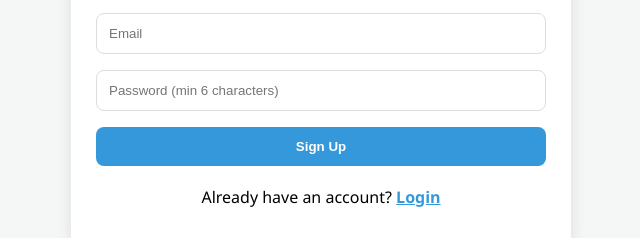
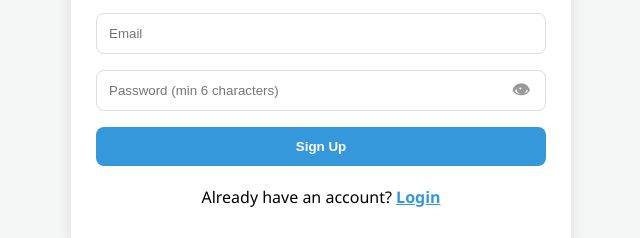
Before and after one commit to ramaatipriyadasgkg-cpu/Nimai-Nitai, a plain HTML site: page signup.html in a window 1280 px wide. Shown: the part 230-468 px from the top of the page, 319-959 px from the left. Drawn offline with Linux system fonts and the light colour scheme.

Commit message:
Update signup.html

```diff
--- a/signup.html
+++ b/signup.html
@@ -16,6 +16,10 @@
         button { background: var(--secondary); color: white; border: none; cursor: pointer; font-weight: 600; transition: 0.3s; }
         button:hover { opacity: 0.9; }
         button:disabled { background: #95a5a6; cursor: not-allowed; }
+        .pw-wrap { position: relative; margin: 8px 0; }
+        .pw-wrap input { margin: 0; padding-right: 44px; }
+        .pw-eye { position:absolute; right:12px; top:50%; transform:translateY(-50%); background:none; border:none; width:auto; margin:0; padding:4px; cursor:pointer; color:#999; font-size:18px; line-height:1; }
+        .pw-eye:hover { color: var(--secondary); opacity: 1; }
     </style>
 </head>
 <body>
@@ -25,7 +29,10 @@
             <form id="signup-form">
                 <input type="text" id="signup-name" placeholder="Full Name" required>
                 <input type="email" id="signup-email" placeholder="Email" required>
-                <input type="password" id="signup-password" placeholder="Password (min 6 characters)" minlength="6" required>
+                <div class="pw-wrap">
+                    <input type="password" id="signup-password" placeholder="Password (min 6 characters)" minlength="6" required>
+                    <button type="button" class="pw-eye" onclick="togglePw('signup-password', this)" title="Show/hide password">👁</button>
+                </div>
                 <button type="submit" id="signup-btn">Sign Up</button>
             </form>
             <div id="signup-msg" style="display:none; text-align:center; padding:12px; margin-top:10px; border-radius:8px; font-weight:600;"></div>
@@ -44,6 +51,12 @@
         };
         if (!firebase.apps.length) firebase.initializeApp(firebaseConfig);
         const auth = firebase.auth(), db = firebase.firestore();
+
+        function togglePw(inputId, btn) {
+            const inp = document.getElementById(inputId);
+            if (inp.type === 'password') { inp.type = 'text'; btn.textContent = '🙈'; }
+            else { inp.type = 'password'; btn.textContent = '👁'; }
+        }
 
         document.getElementById('signup-form').onsubmit = async (e) => {
             e.preventDefault();
```
